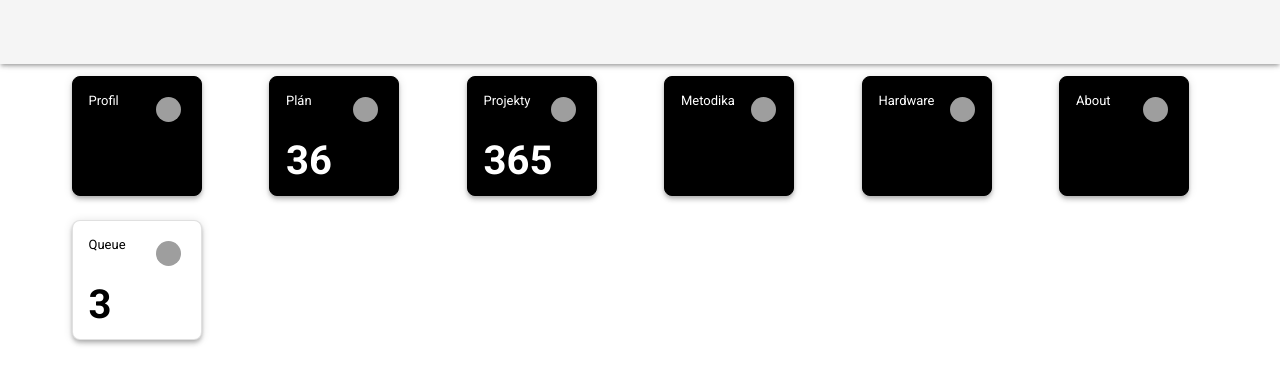
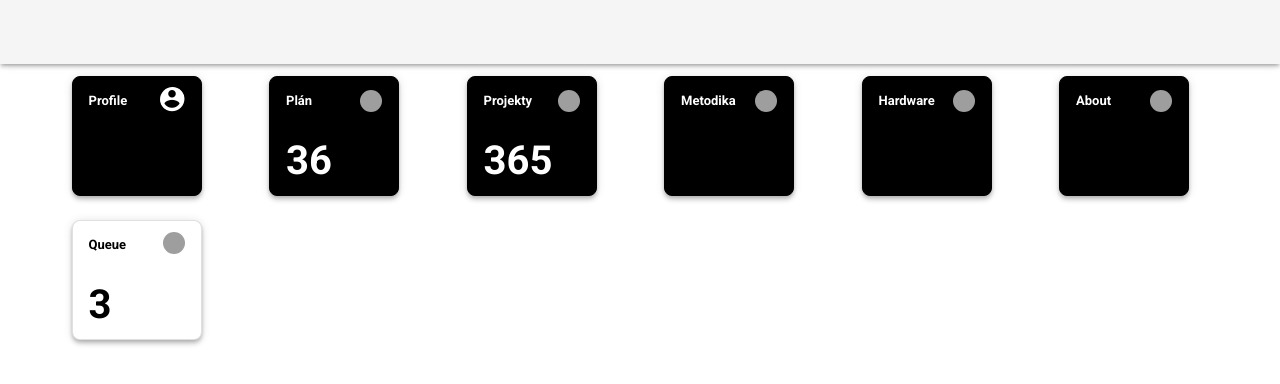
Before and after one commit to Xylofonoda/drevoFE, a Nuxt app: page /app/Home in a window 1280 px wide. Shown: the top 384 px of the page. Built offline with nearby package versions, Linux system fonts and the light colour scheme.

Commit message:
/ par changes ke card componentu margin padding / added avatar do profilu + mereni02 zakladni stranka nebylo moc casu / few changes k nameofproject dana pryc komponenta nahrazena kodem kvuli doplnovani obsahu / pridana borderbottom

```diff
--- a/components/CardComp.vue
+++ b/components/CardComp.vue
@@ -16,14 +16,15 @@
           <v-list-item-content>
             <v-list-item-title class="pl-3">
               <!--              Nazev karticky-->
-              <p class="white--text" style="font-size: small">{{ label }}</p>
+              <p class="white--text" style="font-size: small; font-weight: bold">{{ label }}</p>
             </v-list-item-title>
           </v-list-item-content>
           <v-list-item-avatar
-            class="mr-4"
+            class="mr-3"
             circle
             color="grey"
-            size="25"
+            size="22"
+            style="bottom: 8px"
             :icon="icon"
           ></v-list-item-avatar>
         </v-list-item>
--- a/pages/app/Home.vue
+++ b/pages/app/Home.vue
@@ -4,11 +4,41 @@
       <nuxt-link
         to="/app/userprofileview"
         style="text-decoration: none">
-      <CardComponent
-        label="Profil"
+        <v-card
+          :class="radius"
+          height="120px"
+          width="130px"
+          outlined
+          elevation="4"
+          rounded
           color="black"
-        icon="mdi-account-circle-outline"
-      ></CardComponent>
+          class="mx-3"
+          link
+
+        >
+          <v-row>
+            <v-list-item two-line class="py-3">
+              <v-list-item-content>
+                <v-list-item-title class="pl-3">
+                  <!--              Nazev karticky-->
+                  <p class="white--text" style="font-size: small; font-weight: bold">Profile</p>
+                </v-list-item-title>
+              </v-list-item-content>
+              <v-list-item-avatar
+                class="mr-3"
+                size="25"
+                style="bottom: 10px"
+              >
+                <v-icon
+                  color="white"
+                  size="30"
+                >mdi-account-circle
+                </v-icon>
+              </v-list-item-avatar>
+            </v-list-item>
+          </v-row>
+
+        </v-card>
       </nuxt-link>
     </v-col>
     <v-col xl="6">
@@ -74,7 +104,7 @@
           outlined
           elevation="4"
           rounded
-          :color="color"
+
           class="mx-3"
           link
 
@@ -84,21 +114,23 @@
               <v-list-item-content>
                 <v-list-item-title class="pl-3">
                   <!--              Nazev karticky-->
-                  <p class="black--text" style="font-size: small">Queue</p>
+                  <p class="black--text" style="font-size: small; font-weight: bold">Queue</p>
                 </v-list-item-title>
               </v-list-item-content>
               <v-list-item-avatar
-                class="mr-4"
+                class="mr-3"
                 circle
                 color="grey"
-                size="25"
+                size="22"
+                style="bottom: 10px"
               ></v-list-item-avatar>
             </v-list-item>
             <v-list-item two-line class="py-3">
               <v-list-item-content>
                 <v-list-item-title class="pl-3">
                   <!--              Nazev karticky-->
-                  <p class="black--text" style="font-size: 40px;font-weight: bold; position: absolute; bottom: 40px">3</p>
+                  <p class="black--text" style="font-size: 40px;font-weight: bold; position: absolute; bottom: 40px">
+                    3</p>
                 </v-list-item-title>
               </v-list-item-content>
 
@@ -115,10 +147,11 @@
 
 <script>
 import CardComponent from "@/components/CardComp";
+
 export default {
-    name:"HomePage",
+  name: "HomePage",
   components: {CardComponent},
-    layout:"HomeLayout",
+  layout: "HomeLayout",
   data: () => ({
     model: 3,
     rounded: [
@@ -133,7 +166,7 @@
   }),
 
   computed: {
-      radius () {
+    radius() {
       let rounded = 'rounded'
       const value = this.rounded[this.model]
 
@@ -148,13 +181,15 @@
 }
 </script>
 <style>
-  html{
+html {
   overflow-x: hidden;
 }
-  body{
+
+body {
   overflow-x: hidden;
 }
-  .v-card--outlined  >>> fieldset{
+
+.v-card--outlined >>> fieldset {
   border-color: black;
 }
 </style>
--- a/pages/app/Tutorials.vue
+++ b/pages/app/Tutorials.vue
@@ -42,6 +42,7 @@
         link
         href="/blank.pdf"
         target="_blank"
+        style="border-bottom: 1px solid lightgray"
 
       >
         <v-col>
@@ -88,7 +89,7 @@ export default {
     folders: [
       {
         subtitle: 'Language: CZE',
-        title: 'Lorem ipsum dolor sit ame',
+        title: 'Lorem ipsum dolor site',
       },
       {
         subtitle: 'Language: CZE',
--- a/pages/app/project/NameOfProject.vue
+++ b/pages/app/project/NameOfProject.vue
@@ -4,12 +4,68 @@
       title="Trám 2B"
     ></layout-comp>
 
-    <accord-comp
-      name="Subproject description"
+    <v-expansion-panels>
+      <v-expansion-panel>
+        <v-expansion-panel-header class="py-6">
+          <v-col cols="2">
+            <v-icon
+              style="position:absolute; left: 14px; top: 20px"
+              size="30px"
+              color="black"
+            >mdi-square-edit-outline
+            </v-icon>
+          </v-col>
+          Subproject description
+        </v-expansion-panel-header>
+        <v-expansion-panel-content>
+
+        </v-expansion-panel-content>
+      </v-expansion-panel>
+    </v-expansion-panels>
+    <nuxt-link to="/app/project/mereni02" style="text-decoration: none">
+    <v-list
+      subheader
+      two-line
     >
-    </accord-comp>
-    <folders-comp
-    ></folders-comp>
+      <v-list-item
+        v-for="folder in folders"
+        :key="folder.title"
+        link
+        style="border-bottom: 1px solid lightgray"
+
+      >
+        <v-col>
+          <v-row>
+            <v-list-item-icon>
+              <v-icon
+                color="black"
+                class="pt-2"
+                size="30px"
+              >mdi-chart-areaspline
+              </v-icon>
+            </v-list-item-icon>
+            <v-list-item-content>
+              <v-list-item-title style="font-size:14px " v-text="folder.title"></v-list-item-title>
+
+            </v-list-item-content>
+            <v-list-item-action>
+              <v-btn
+                icon
+                to=""
+              >{{ folder.num }}
+                <v-icon
+                  color="black"
+                  size="30px"
+                >mdi-{{ `chevron-${miniVariant ? 'right' : 'right'}` }}
+                </v-icon>
+              </v-btn>
+            </v-list-item-action>
+          </v-row>
+
+        </v-col>
+      </v-list-item>
+    </v-list>
+    </nuxt-link>
     <v-row justify="center">
       <v-btn
         outlined
@@ -31,6 +87,19 @@
 <script>
   export default {
     name:"NameOfProject",
-    layout:"AllroundLayout"
+    layout:"AllroundLayout",
+    data: () => ({
+      miniVariant: false,
+      folders: [
+        {
+          title: 'Measurement 01'
+        },
+        {
+
+          title: 'Měření 02',
+        },
+
+      ],
+    }),
   }
 </script>
--- /dev/null
+++ b/pages/app/project/mereni02.vue
@@ -0,0 +1,17 @@
+<template>
+  <v-app>
+    <layout-comp
+      title="Měření 02"
+    ></layout-comp>
+    <accord-comp
+      name="Measurement description"
+    ></accord-comp>
+  </v-app>
+</template>
+
+<script>
+export default {
+  name:"HardwarePage",
+  layout:"AllroundLayout"
+}
+</script>
```
Lines whose indentation alone changed are shown as unchanged.
